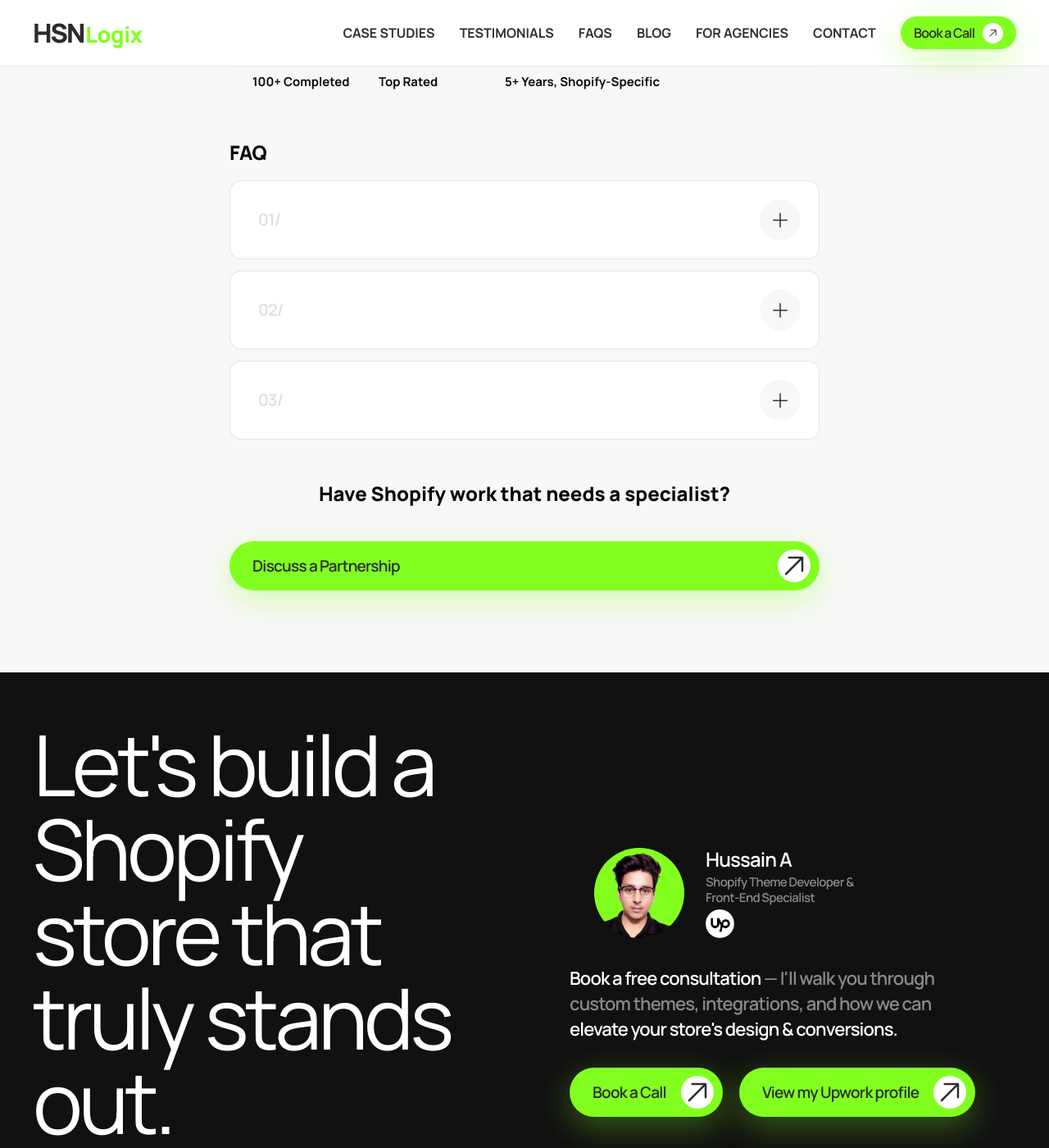
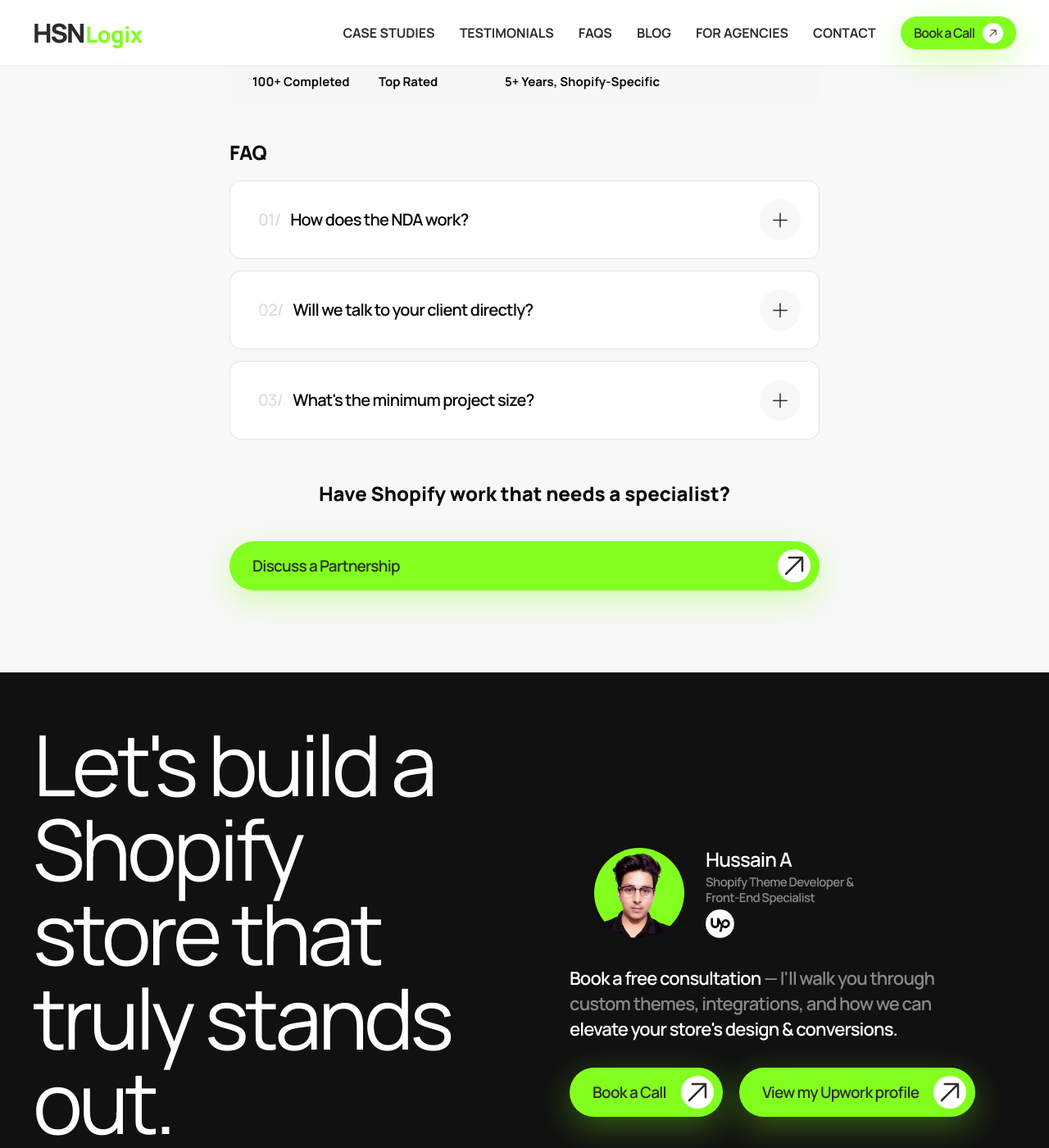
Before and after one commit to gr8ahmad/hsnlogix, a Jekyll site: the page built from white-label/index.html, in a window 1280 px wide and 1400 px high, scrolled down 2386 px. Shown: the whole window at 82% size. Built offline with Jekyll 4.4.1, drawn with Linux system fonts in a browser that asks for light colours; a script that is not in the unit is left out.

Commit message:
Fix invisible white-on-white FAQ text on white-label page
Co-Authored-By: Claude Sonnet 5 <noreply@anthropic.com>
Claude-Session: https://claude.ai/code/session_01X3fwyffFG1gTsMeLmuHCDj

```diff
--- a/style-additions.css
+++ b/style-additions.css
@@ -60,3 +60,12 @@
     text-decoration-color: #82FF1F;
     text-decoration-thickness: 2px;
 }
+
+/* .question-title defaults to color: #FFF in style.css (correct for the
+   dark-background service accordion elsewhere on the site). The white-label
+   page's FAQ is wrapped in .service-section, not .faq-section, so it falls
+   through to that white-on-white default -- fix scoped to this page only. */
+.white-label-page .service-section .question-title,
+.white-label-page .faq-questions .question-title {
+    color: #0A0A0A;
+}
--- a/white-label/index.html
+++ b/white-label/index.html
@@ -5,7 +5,7 @@ seo_title: "White-Label Shopify Development for Agencies | HSNLOGIX"
 permalink: /white-label/
 excerpt: "White-label Shopify development for agencies — CRO, custom theme builds, Liquid-based functionality, and large-scale commerce setups, delivered under your brand."
 ---
-<article class="blog-post service-page">
+<article class="blog-post service-page white-label-page">
   <h1 class="blog-post-title">White-Label Development for Agencies</h1>
   <p class="wl-subhead">Shopify Growth, Without Adding Headcount</p>
   <p class="service-intro">White-label Shopify development for agencies — CRO, custom theme builds, Liquid-based functionality, and large-scale commerce setups, delivered under your brand.</p>
```
